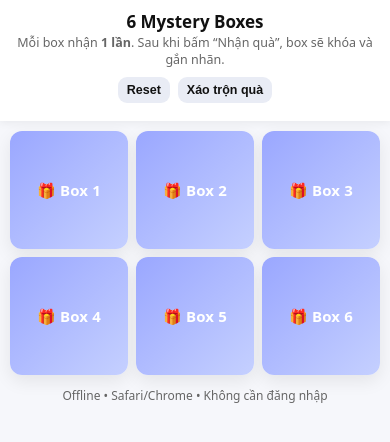
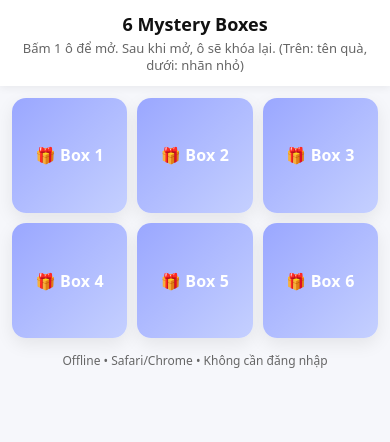
Before and after one commit to susanleungsu-beep/-card, a plain HTML site: page index.html in a window 390 px wide. Drawn offline with Linux system fonts and the light colour scheme.

Commit message:
Add files via upload

```diff
--- a/index.html
+++ b/index.html
@@ -4,7 +4,7 @@
 <head>
   <meta charset="utf-8">
   <meta name="viewport" content="width=device-width, initial-scale=1">
-  <title>Gift 6 — Mobile Fix v2</title>
+  <title>Gift 6 — Simple 2x3</title>
   <meta name="apple-mobile-web-app-capable" content="yes">
   <meta name="mobile-web-app-capable" content="yes">
   <style>
@@ -15,48 +15,39 @@
     *{box-sizing:border-box}
     html,body{height:100%}
     body{font-family:system-ui,-apple-system,Segoe UI,Roboto,Helvetica,Arial,sans-serif;margin:0;background:var(--bg);color:var(--fg)}
-    header{padding:10px;text-align:center;background:#fff;box-shadow:0 2px 8px rgba(0,0,0,0.06);position:sticky;top:0;z-index:5}
-    h1{margin:0;font-size:19px}
-    p.sub{margin:2px 0 0;color:var(--muted);font-size:12.5px;line-height:1.35}
-    .wrap{max-width:720px;margin:10px auto;padding:0 10px}
-    .grid{display:grid;grid-template-columns:repeat(3,1fr);gap:8px}
-    .card{aspect-ratio:1/1;background:var(--card);border-radius:12px;position:relative;overflow:hidden;cursor:pointer;
+    header{padding:12px;text-align:center;background:#fff;box-shadow:0 2px 8px rgba(0,0,0,0.06);position:sticky;top:0;z-index:5}
+    h1{margin:0;font-size:20px}
+    p.sub{margin:4px 0 0;color:var(--muted);font-size:13px;line-height:1.3}
+    .wrap{max-width:720px;margin:12px auto;padding:0 12px}
+    .grid{display:grid;grid-template-columns:repeat(3,1fr);gap:10px}
+    .card{aspect-ratio:1/1;background:var(--card);border-radius:14px;position:relative;overflow:hidden;cursor:pointer;
           box-shadow:0 6px 18px rgba(0,0,0,0.08);transition:transform .12s ease}
     .card:active{transform:scale(.995)}
     .lid{position:absolute;inset:0;background:linear-gradient(135deg,#9aa7ff,#c5d0ff);display:flex;align-items:center;justify-content:center;
-         color:#fff;font-weight:800;font-size:17px;letter-spacing:.2px;z-index:2;transition:opacity .2s ease;padding:6px;text-align:center}
-    .gift{position:absolute;inset:0;display:flex;flex-direction:column;align-items:center;justify-content:center;gap:8px;
-          text-align:center;padding:8px;opacity:0;z-index:1;transition:opacity .2s ease;
-          overflow:auto; -webkit-overflow-scrolling:touch; word-break:break-word}
-    .gift-title{font-size:15px;font-weight:800;line-height:1.25}
-    .gift-actions{display:flex;gap:6px;flex-wrap:wrap;justify-content:center;margin-top:2px}
-    .btn{border:0;border-radius:9px;padding:7px 10px;font-weight:700;cursor:pointer;font-size:13px}
-    .btn.primary{background:var(--primary);color:#fff}
-    .btn.secondary{background:var(--secondary);color:var(--fg)}
-    .badge{position:absolute;top:6px;right:6px;background:#111;color:#fff;font-size:11px;font-weight:800;padding:4px 6px;border-radius:999px;
-           opacity:0;z-index:6; line-height:1.2; max-width:80%; text-align:right; word-break:break-word}
+         color:#fff;font-weight:800;font-size:18px;letter-spacing:.2px;z-index:2;transition:opacity .2s ease;padding:6px;text-align:center}
+    .gift{position:absolute;inset:0;display:flex;flex-direction:column;align-items:center;justify-content:center;gap:6px;
+          text-align:center;padding:10px;opacity:0;z-index:1;transition:opacity .2s ease;
+          overflow:hidden; word-break:break-word}
+    .gift-name{font-size:18px;font-weight:900;line-height:1.2;max-width:92%}
+    .gift-note{font-size:11px;color:#444;opacity:.95;line-height:1.2;max-width:92%}
     .overlay{position:absolute;inset:0;background:rgba(255,255,255,.55);display:none;z-index:3; pointer-events:none}
     .card.open .lid{opacity:0}
     .card.open .gift{opacity:1}
-    .card.claimed .overlay{display:block}
+    .card.locked .overlay{display:block}
     .controls{display:flex;gap:8px;flex-wrap:wrap;justify-content:center;margin:8px 0}
-    footer{max-width:720px;margin:12px auto 20px;padding:0 10px;color:var(--muted);font-size:12px;text-align:center}
+    footer{max-width:720px;margin:14px auto 24px;padding:0 12px;color:var(--muted);font-size:12px;text-align:center}
     @media (max-width:390px){
-      h1{font-size:17px}
-      .lid{font-size:15px}
-      .gift-title{font-size:13.5px}
-      .btn{font-size:12.5px;padding:6px 9px}
+      h1{font-size:18px}
+      .lid{font-size:16px}
+      .gift-name{font-size:16px}
+      .gift-note{font-size:10.5px}
     }
   </style>
 </head>
 <body>
   <header>
     <h1>6 Mystery Boxes</h1>
-    <p class="sub">Mỗi box nhận <b>1 lần</b>. Sau khi bấm “Nhận quà”, box sẽ khóa và gắn nhãn.</p>
-    <div class="controls">
-      <button id="resetBtn" class="btn secondary">Reset</button>
-      <button id="shuffleBtn" class="btn secondary">Xáo trộn quà</button>
-    </div>
+    <p class="sub">Bấm 1 ô để mở. Sau khi mở, ô sẽ khóa lại. (Trên: tên quà, dưới: nhãn nhỏ)</p>
   </header>
 
   <div class="wrap">
@@ -67,7 +58,8 @@
 
 <script>
 (() => {
-  let gifts = [
+  // Danh sách quà
+  const gifts = [
     "Wakuku",
     "koi cafe x 2",
     "cinema ticket",
@@ -75,10 +67,11 @@
     "starbuck x 1",
     "massage 60mins"
   ];
+  const note = '快递\"圆\"收到订单咯,在购买中';
 
   const grid = document.getElementById('grid');
-  let claimed = new Array(gifts.length).fill(false);
-  let opened  = new Array(gifts.length).fill(false);
+  let opened = new Array(gifts.length).fill(false);
+  let locked = new Array(gifts.length).fill(false);
 
   function render(){
     grid.innerHTML = "";
@@ -94,97 +87,45 @@
       const gift = document.createElement('div');
       gift.className = 'gift';
 
-      const title = document.createElement('div');
-      title.className = 'gift-title';
-      title.textContent = gifts[i];
+      const name = document.createElement('div');
+      name.className = 'gift-name';
+      name.textContent = gifts[i];
 
-      const actions = document.createElement('div');
-      actions.className = 'gift-actions';
+      const noteEl = document.createElement('div');
+      noteEl.className = 'gift-note';
+      noteEl.textContent = note;
 
-      const claimBtn = document.createElement('button');
-      claimBtn.className = 'btn primary';
-      claimBtn.textContent = 'Nhận quà';
-
-      const closeBtn = document.createElement('button');
-      closeBtn.className = 'btn secondary';
-      closeBtn.textContent = 'Đóng';
-
-      actions.appendChild(claimBtn);
-      actions.appendChild(closeBtn);
-      gift.appendChild(title);
-      gift.appendChild(actions);
-
-      const badge = document.createElement('div');
-      badge.className = 'badge';
-      badge.textContent = '快递\"圆\"收到订单咯,在购买中';
+      gift.appendChild(name);
+      gift.appendChild(noteEl);
 
       const overlay = document.createElement('div');
       overlay.className = 'overlay';
 
       card.appendChild(lid);
       card.appendChild(gift);
-      card.appendChild(badge);
       card.appendChild(overlay);
 
-      if (opened[i])  card.classList.add('open');
-      if (claimed[i]) {
-        card.classList.add('claimed');
-        // ensure badge visible even if state restored
-        badge.style.opacity = '1';
-        claimBtn.disabled = true;
+      // Restore state
+      if (opened[i]) card.classList.add('open');
+      if (locked[i]) {
+        card.classList.add('locked');
         card.style.pointerEvents = 'none';
       }
 
+      // Click behavior
       card.addEventListener('click', () => {
-        if (claimed[i]) return;
+        if (locked[i]) return;
         card.classList.add('open');
         opened[i] = true;
-      });
-
-      gift.addEventListener('click', (e) => e.stopPropagation());
-
-      claimBtn.addEventListener('click', (e) => {
-        e.stopPropagation();
-        if (claimed[i]) return;
-        claimed[i] = true;
-        card.classList.add('claimed');
-        claimBtn.disabled = true;
-        // Explicitly reveal badge (iOS Safari safe)
-        badge.style.opacity = '1';
-        // Block further interactions on the card
+        // Lock immediately after open (open once rule)
+        card.classList.add('locked');
+        locked[i] = true;
         card.style.pointerEvents = 'none';
-      });
-
-      closeBtn.addEventListener('click', (e) => {
-        e.stopPropagation();
-        if (claimed[i]) return;
-        opened[i] = false;
-        card.classList.remove('open');
       });
 
       grid.appendChild(card);
     }
   }
-
-  function resetAll(){
-    claimed = new Array(gifts.length).fill(false);
-    opened  = new Array(gifts.length).fill(false);
-    render();
-  }
-
-  function shuffle(arr){
-    for (let i = arr.length - 1; i > 0; i--) {
-      const j = Math.floor(Math.random() * (i + 1));
-      [arr[i], arr[j]] = [arr[j], arr[i]];
-    }
-    return arr;
-  }
-
-  document.getElementById('resetBtn').addEventListener('click', resetAll);
-  document.getElementById('shuffleBtn').addEventListener('click', () => {
-    gifts = shuffle(gifts.slice());
-    resetAll();
-  });
 
   document.addEventListener('DOMContentLoaded', render, { once:true });
   if (document.readyState === 'interactive' || document.readyState === 'complete') render();
```
